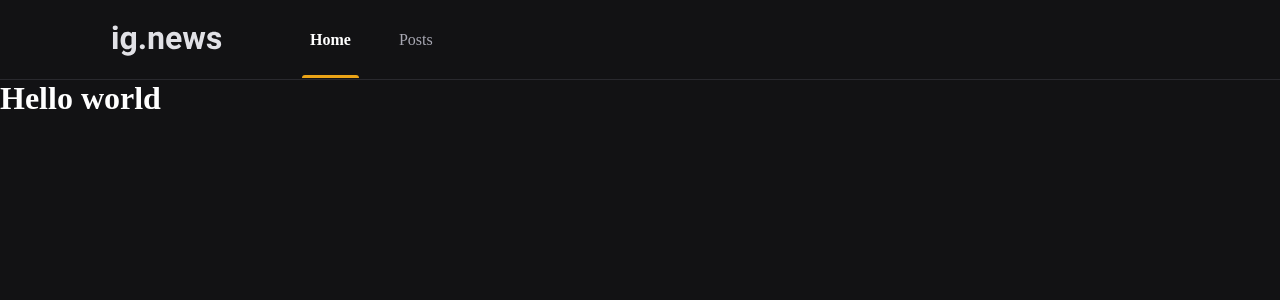
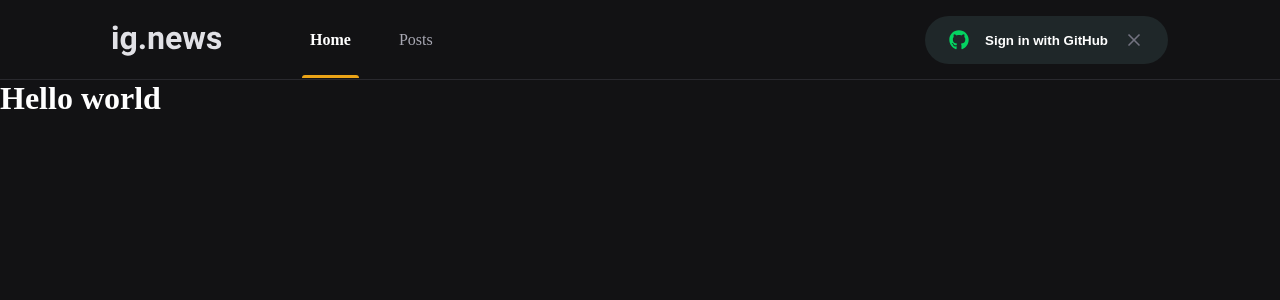
Before and after one commit to osiasmiranda/ignews, a Next.js app: page / in a window 1280 px wide. Shown: the top 300 px of the page. Built offline with nearby package versions, Linux system fonts and the light colour scheme.

Commit message:
criando componente signInButton

```diff
--- a/package.json
+++ b/package.json
@@ -12,6 +12,7 @@
     "next": "11.1.0",
     "react": "17.0.2",
     "react-dom": "17.0.2",
+    "react-icons": "^4.2.0",
     "sass": "^1.38.1"
   },
   "devDependencies": {
--- a/src/components/Header/index.tsx
+++ b/src/components/Header/index.tsx
@@ -1,3 +1,4 @@
+import SignInButton from '../SignInButton';
 import styles from './styles.module.scss';
 
 export default function Header() {
@@ -11,6 +12,7 @@
           </a>
           <a href='#'>Posts</a>
         </nav>
+        <SignInButton />
       </div>
     </header>
   );
--- a/src/components/Header/styles.module.scss
+++ b/src/components/Header/styles.module.scss
@@ -51,4 +51,8 @@
       }
     }
   }
+
+  button {
+    margin-left: auto;
+  }
 }
--- /dev/null
+++ b/src/components/SignInButton/index.tsx
@@ -0,0 +1,21 @@
+import styles from './styles.module.scss';
+
+import { FaGithub } from 'react-icons/fa';
+import { FiX } from 'react-icons/fi';
+
+export default function SignInButton() {
+  const isUserLoggedIn = true;
+
+  return isUserLoggedIn ? (
+    <button type='button' className={styles.signInButton}>
+      <FaGithub color='#04d361' />
+      Sign in with GitHub
+      <FiX color='#737380' className={styles.closeIcon} />
+    </button>
+  ) : (
+    <button type='button' className={styles.signInButton}>
+      <FaGithub color='#eba417' />
+      Sign in with GitHub
+    </button>
+  );
+}
--- /dev/null
+++ b/src/components/SignInButton/styles.module.scss
@@ -0,0 +1,32 @@
+.signInButton {
+  height: 3rem;
+  border-radius: 3rem;
+  background: var(--gray-850);
+  border: 0;
+  padding: 0 1.5rem;
+
+  display: flex;
+  align-items: center;
+  justify-content: center;
+
+  color: var(--white);
+  font-weight: bold;
+
+  svg {
+    width: 20px;
+    height: 20px;
+  }
+
+  svg:first-child {
+    margin-right: 1rem;
+  }
+  svg.closeIcon {
+    margin-left: 1rem;
+  }
+
+  transition: filter 0.2s;
+
+  &:hover {
+    filter: brightness(0.8);
+  }
+}
--- a/src/pages/_document.tsx
+++ b/src/pages/_document.tsx
@@ -10,8 +10,8 @@
           <link rel='preconnect' href='https://fonts.googleapis.com' />
           <link rel='preconnect' href='https://fonts.gstatic.com' />
           <link
+            rel='stylesheet'
             href='https://fonts.googleapis.com/css2?family=Roboto:wght@400;700;900&display=swap'
-            rel='stylesheet'
           />
         </Head>
         <body>
--- a/styles/global.scss
+++ b/styles/global.scss
@@ -9,6 +9,7 @@
   --gray-50: #e1e1e6;
   --gray-300: #a8a8b3;
   --gray-800: #29292e;
+  --gray-850: #1f2729;
   --gray-900: #121214;
 
   --cyan-500: #61dafb;
```
Also changed, not shown: styles/Home.module.scss (added), 1 other file (tests, documents, lock files or other folders).
